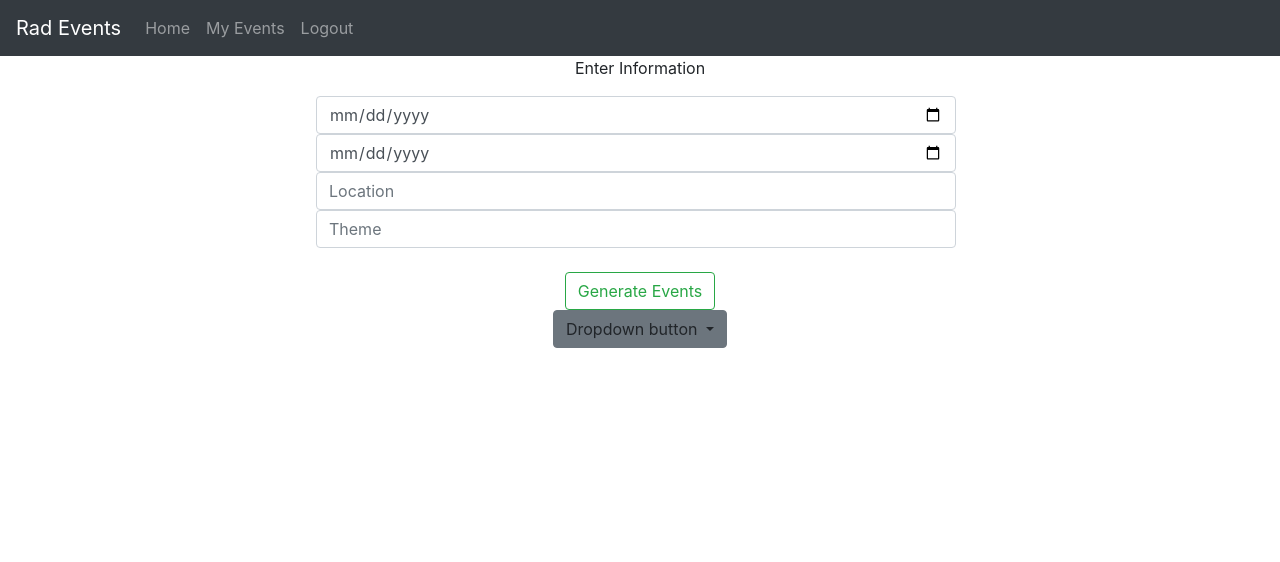
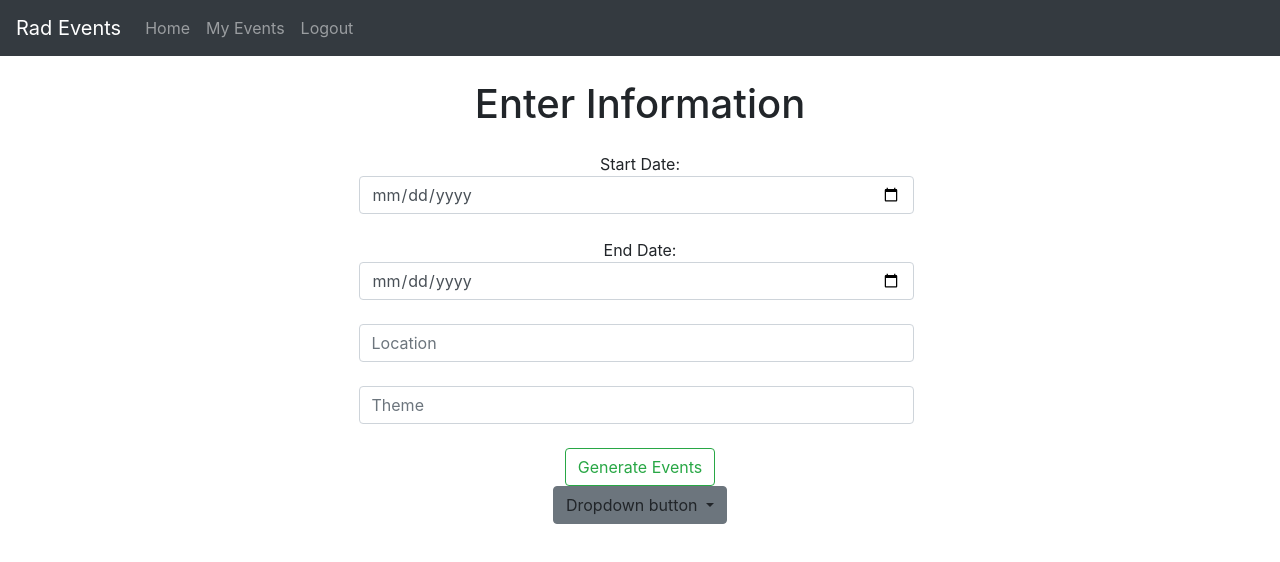
Before and after one commit to arothleder/RAD_Events, a plain HTML site: page selection_page/Selection.html in a window 1280 px wide. Drawn offline with nearby package versions, Linux system fonts and the light colour scheme.

Commit message:
start and end

```diff
--- a/selection_page/Selection.html
+++ b/selection_page/Selection.html
@@ -27,21 +27,29 @@
       <div class="col-xs-1" align="center">
     </div>
 
+    <div class="container">
+      <div  class="col-xs-1" align="center">
+          <h1 class="my-4 text-center">Enter Information</h1>
 
-    <div  class="col-xs-1" align="center">
-        <p class="text-center">Enter Information</p>
+          <a class="my-4 text-center">Start Date:</a>
+          <input style="width:50%;" class="form-control mr-sm-2" type="date" placeholder="Start Date" aria-label="Date">
 
-        <input style="width:50%;" class="form-control mr-sm-2" type="date" placeholder="Start Date" aria-label="Date">
+          <br>
+          <a <p class="my-4 text-center">End Date:</a>
           <input style="width:50%;" class="form-control mr-sm-2" type="date" placeholder="End Date" aria-label="Date">
+
+          <br>
           <input style="width:50%;" class="form-control mr-sm-2" type="location" placeholder="Location" aria-label="Location">
+
+          <br>
 
           <input  style="width:50%;" class="form-control mr-sm-2" type="Theme" placeholder="Theme"
           aria-label="Theme">
 
           <br>
-
           <a class="btn btn-outline-success my-2 my-sm-0" href="../EventView.html"
           type="Generate Events">Generate Events</a>
+
 
           <div class="dropdown">
             <a class="btn btn-secondary dropdown-toggle" type="button" id="dropdownMenuButton" data-toggle="dropdown" aria-haspopup="true" aria-expanded="false">
@@ -56,5 +64,6 @@
           </div>
 
      </div>
+   </div>
 
 </body>
```
Lines whose indentation alone changed are shown as unchanged.
